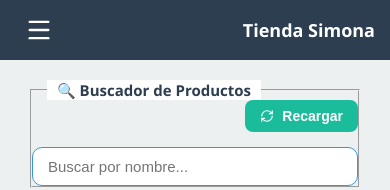
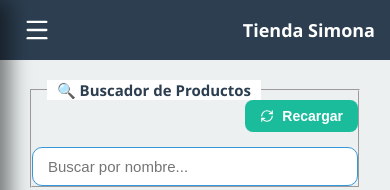
Before and after one commit to Divagril/Simona, a React (Vite) app: page /#/pos in a window 390 px wide. Shown: the top 190 px of the page. Built offline with nearby package versions, Linux system fonts and the light colour scheme; no server answers; sample sign-in values are in the browser's storage.

Commit message:
Agregué validación al formulario de registro

```diff
--- a/src/App.css
+++ b/src/App.css
@@ -2732,6 +2732,55 @@ fieldset.group-box legend {
    BLOQUE RESPONSIVE ÚNICO (SOLO PARA CELULARES Y TABLETS)
    ========================================================================== */
 @media (max-width: 768px) {
+  .mobile-overlay-shadow {
+    position: fixed !important;
+    top: 0; left: 0; width: 100vw; height: 100vh;
+    background-color: rgba(0, 0, 0, 0.6) !important;
+    z-index: 9999 !important; /* Capa alta, pero menor al sidebar */
+    display: block !important;
+    backdrop-filter: none !important; /* QUITAMOS EL BLUR QUE DAÑA LA VISTA */
+  }
+
+  /* 2. El Sidebar (Encima de la sombra) */
+  .sidebar {
+    position: fixed !important;
+    top: 0 !important;
+    left: -280px !important; /* Escondido por la izquierda */
+    width: 280px !important;
+    height: 100vh !important;
+    background-color: #2C3E50 !important; /* COLOR SÓLIDO */
+    z-index: 10000 !important; /* LA CAPA MÁS ALTA DEL MUNDO */
+    transition: left 0.3s ease !important;
+    display: flex !important;
+    flex-direction: column !important;
+    box-shadow: 10px 0 20px rgba(0,0,0,0.5) !important;
+  }
+
+  /* Cuando la clase 'mobile-open' está activa (lo que muestra tu inspector) */
+  .sidebar.mobile-open {
+    left: 0 !important; /* Se mueve al frente */
+    visibility: visible !important;
+    opacity: 1 !important;
+  }
+
+  /* 3. Forzar visibilidad de textos e iconos */
+  .sidebar.mobile-open .nav-text,
+  .sidebar.mobile-open .app-title-text,
+  .sidebar.mobile-open .nav-icon {
+    display: flex !important;
+    opacity: 1 !important;
+    visibility: visible !important;
+    color: white !important;
+  }
+  .btn-toggle-mobile svg {
+    color: #ffffff !important;
+    stroke: #ffffff !important;
+  }
+  /* 5. Evitar que la página se mueva horizontalmente */
+  body, #root, .app-container {
+    overflow-x: hidden !important;
+    width: 100% !important;
+  }
   .chart-container {
     width: 100% !important;
     height: 380px !important; /* Altura fija obligatoria para el móvil */
@@ -2747,58 +2796,7 @@ fieldset.group-box legend {
     width: 100%;
   }
 
-  .mobile-top-bar {
-    display: flex !important;
-    position: fixed !important;
-    top: 0; left: 0; width: 100%;
-    height: 60px;
-    background-color: #2C3E50 !important;
-    z-index: 5000 !important; /* Capa media */
-    padding: 0 15px;
-    align-items: center;
-    justify-content: space-between;
-  }
-
-  /* 2. Sombra del fondo (Negro sólido suave, SIN BLUR) */
-  .mobile-overlay-shadow {
-    position: fixed !important;
-    top: 0; left: 0;
-    width: 100vw; height: 100vh;
-    background-color: rgba(0, 0, 0, 0.6) !important; /* Fondo oscuro simple */
-    z-index: 8000 !important; /* Por debajo del menú */
-    display: block !important;
-    backdrop-filter: none !important; /* ELIMINADO EL EFECTO QUE DAÑABA LA VISTA */
-  }
-
-  /* 3. El Menú Lateral (Cajón sólido) */
-  .sidebar {
-    position: fixed !important;
-    top: 0 !important;
-    left: -100% !important; /* Escondido a la izquierda */
-    width: 280px !important;
-    height: 100vh !important;
-    background-color: #2C3E50 !important; /* COLOR AZUL SÓLIDO */
-    z-index: 9999 !important; /* LA CAPA MÁS ALTA DEL SISTEMA */
-    transition: left 0.3s ease-in-out !important;
-    display: flex !important;
-    flex-direction: column !important;
-    box-shadow: 10px 0 20px rgba(0,0,0,0.5) !important;
-    visibility: visible !important;
-    opacity: 1 !important;
-  }
-
-  /* Cuando el menú se abre */
-  .sidebar.mobile-open {
-    left: 0 !important;
-  }
-
-  /* Asegurar que el contenido interno del menú se vea */
-  .sidebar.mobile-open .nav-text,
-  .sidebar.mobile-open .app-title-text {
-    display: inline-block !important;
-    opacity: 1 !important;
-    color: white !important;
-  }
+
 
   /* 4. Área de contenido (Para que no se esconda bajo la barra) */
   .content-area {
@@ -2836,17 +2834,6 @@ fieldset.group-box legend {
     flex-direction: column !important; /* Apilar barra arriba y contenido abajo */
     overflow-x: hidden !important;
     height: 100vh !important;
-  }
-  /* Botón de hamburguesa: asegurar que reciba el clic */
-  .btn-toggle-mobile {
-    background: transparent !important;
-    border: none !important;
-    cursor: pointer !important;
-    padding: 10px !important;
-    display: flex !important;
-    align-items: center;
-    justify-content: center;
-    pointer-events: auto !important; /* Forzar que detecte el dedo */
   }
 
   /* 3. Asegurar que los textos NO se escondan en el móvil */
@@ -3014,11 +3001,39 @@ fieldset.group-box legend {
     width: 100% !important;
     height: auto !important;
   }
-
   .mobile-logo {
+    color: white !important;
     font-weight: 800;
+    margin-left: 10px;
     font-size: 18px;
-    color: white;
+  }
+
+  .mobile-top-bar {
+    display: flex !important;
+    position: fixed !important;
+    top: 0; left: 0; width: 100%;
+    height: 60px;
+    background-color: #2C3E50 !important; /* Azul sólido */
+    z-index: 5000 !important;
+    padding: 0 15px;
+    align-items: center;
+    border: none !important;
+  }
+
+  /* EL BOTÓN: Totalmente transparente y sin bordes */
+  .btn-toggle-mobile {
+    background: transparent !important;
+    background-color: transparent !important;
+    border: none !important;
+    outline: none !important;
+    box-shadow: none !important;
+    padding: 8px !important;
+    margin: 0 !important;
+    cursor: pointer !important;
+    display: flex !important;
+    align-items: center;
+    justify-content: center;
+    -webkit-tap-highlight-color: transparent; /* Quita el cuadro azul al tocarlo en Android */
   }
 
   /* Forzar ancho completo en paneles izquierdo/derecho */
```
